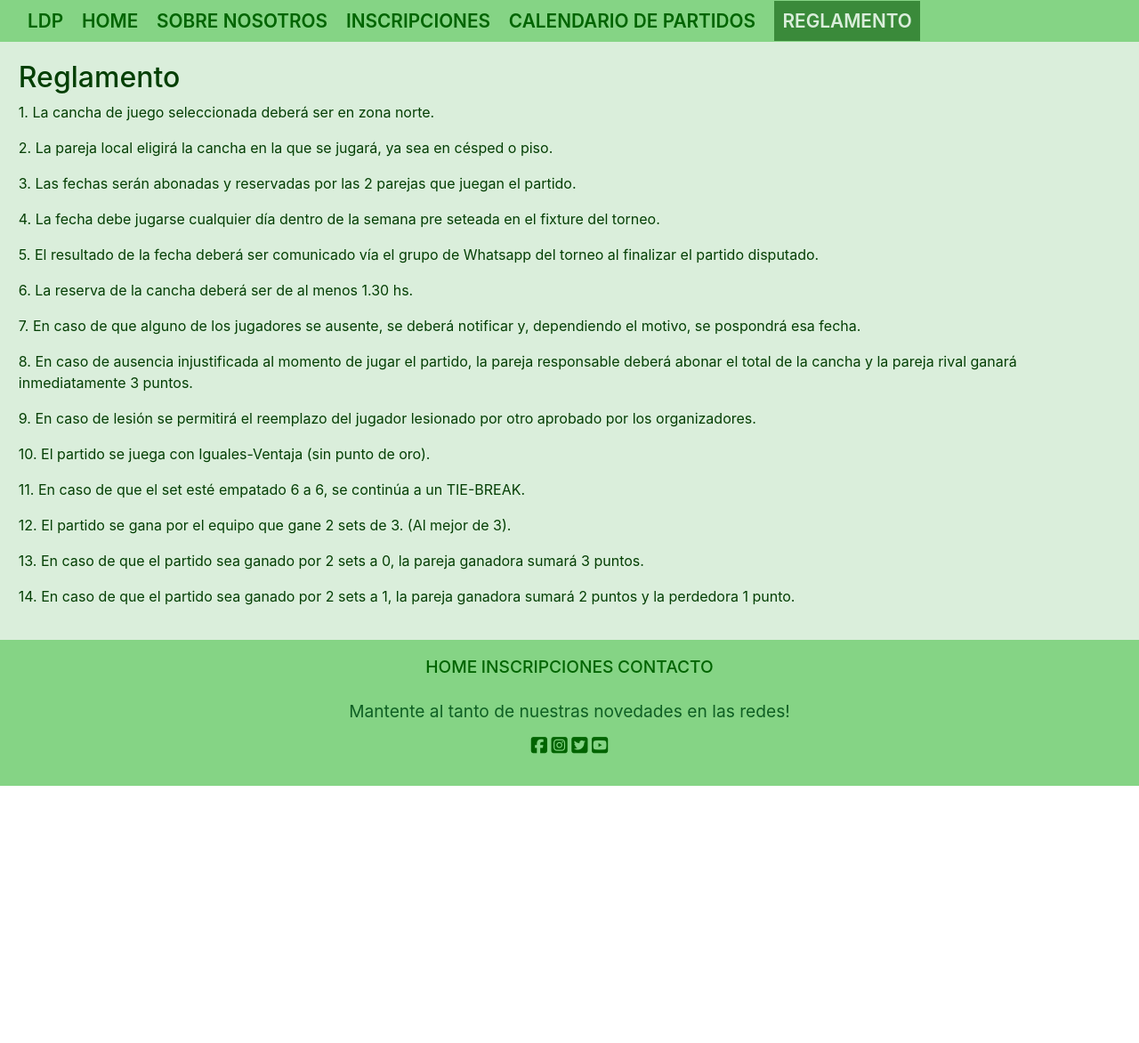
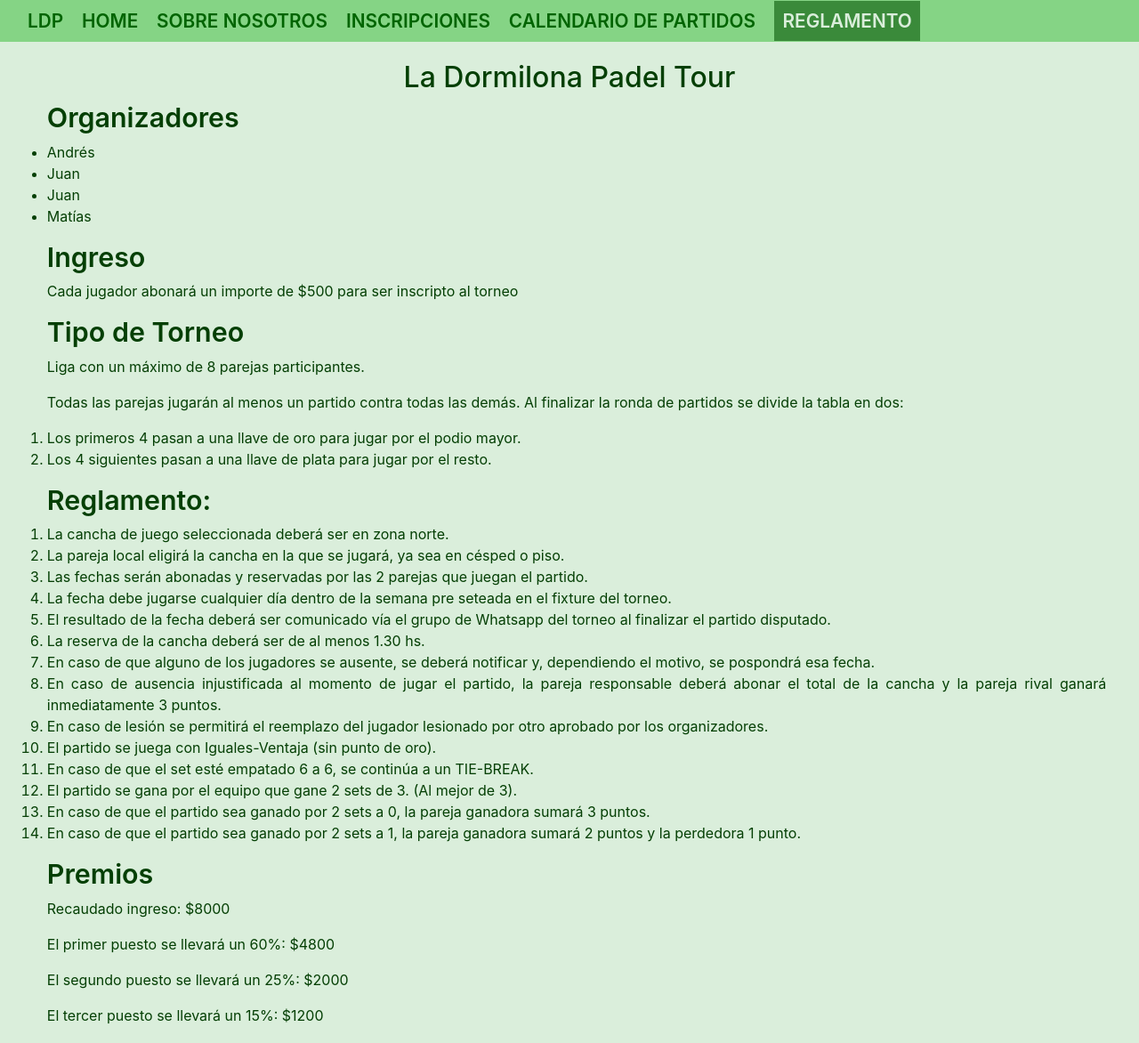
Before and after one commit to DrewArg/La_Dormilona_Padel_Tour-AndresFabbiano, a website: page pages/reglamento.html in a window 1280 px wide. Shown: the top 1172 px of the page at 89% size. Before the commit the page ends 883 px from the top, so only its background shows below. Drawn offline with nearby package versions, Linux system fonts and the light colour scheme.

Commit message:
arreglados varios temas

```diff
--- a/pages/reglamento.html
+++ b/pages/reglamento.html
@@ -40,35 +40,80 @@
 
     <main>
         <section class="main__section1">
+            <h2 class="main__section1--h2">La Dormilona Padel Tour</h2>
+
+
+            <h3 class="main__section1--h3">Organizadores</h3>
             <div class="main__section1--contenido">
-                <h2 class="main__section1--h2">Reglamento</h2>
+
+                <ul>
+                    <li>Andrés</li>
+                    <li>Juan</li>
+                    <li>Juan</li>
+                    <li>Matías</li>
+                </ul>
+
             </div>
 
+            <h3 class="main__section1--h3">Ingreso</h3>
+            <div class="main__section1--contenido">
+                <p> Cada jugador abonará un importe de $500 para ser inscripto al torneo</p>
+
+            </div>
+
+            <h3 class="main__section1--h3">Tipo de Torneo</h3>
             <div class="main__section1--contenido">
 
-                <p>1. La cancha de juego seleccionada deberá ser en zona norte.</p>
-                <p>2. La pareja local eligirá la cancha en la que se jugará, ya sea en césped o piso.</p>
-                <p>3. Las fechas serán abonadas y reservadas por las 2 parejas que juegan el partido.</p>
-                <p>4. La fecha debe jugarse cualquier día dentro de la semana pre seteada en el fixture del torneo.</p>
-                <p>5. El resultado de la fecha deberá ser comunicado vía el grupo de Whatsapp del torneo al finalizar el
-                    partido disputado.</p>
-                <p>6. La reserva de la cancha deberá ser de al menos 1.30 hs.</p>
-                <p>7. En caso de que alguno de los jugadores se ausente, se deberá notificar y, dependiendo el motivo,
-                    se
-                    pospondrá esa fecha.</p>
-                <p>8. En caso de ausencia injustificada al momento de jugar el partido, la pareja responsable deberá
-                    abonar
-                    el total de la cancha y la pareja rival ganará inmediatamente 3 puntos.</p>
-                <p>9. En caso de lesión se permitirá el reemplazo del jugador lesionado por otro aprobado por los
-                    organizadores.</p>
-                <p>10. El partido se juega con Iguales-Ventaja (sin punto de oro).</p>
-                <p>11. En caso de que el set esté empatado 6 a 6, se continúa a un TIE-BREAK.</p>
-                <p>12. El partido se gana por el equipo que gane 2 sets de 3. (Al mejor de 3).</p>
-                <p>13. En caso de que el partido sea ganado por 2 sets a 0, la pareja ganadora sumará 3 puntos.</p>
-                <p>14. En caso de que el partido sea ganado por 2 sets a 1, la pareja ganadora sumará 2 puntos y la
-                    perdedora 1 punto.</p>
+                <p>Liga con un máximo de 8 parejas participantes.</p>
+                <p>Todas las parejas jugarán al menos un partido contra todas las demás. Al finalizar la ronda de
+                    partidos se divide la tabla en dos:
+                <ol>
+                    <li>Los primeros 4 pasan a una llave de oro para jugar por el podio mayor.</li>
+                    <li>Los 4 siguientes pasan a una llave de plata para jugar por el resto.</li>
+                </ol>
+                </p>
+
 
             </div>
+
+            <h3 class="main__section1--h3">Reglamento:</h3>
+            <div class="main__section1--contenido">
+                <ol>
+                    <li>La cancha de juego seleccionada deberá ser en zona norte.</li>
+                    <li>La pareja local eligirá la cancha en la que se jugará, ya sea en césped o piso.</li>
+                    <li>Las fechas serán abonadas y reservadas por las 2 parejas que juegan el partido.</li>
+                    <li>La fecha debe jugarse cualquier día dentro de la semana pre seteada en el fixture del torneo.
+                    </li>
+                    <li>El resultado de la fecha deberá ser comunicado vía el grupo de Whatsapp del torneo al finalizar
+                        el
+                        partido disputado.</li>
+                    <li>La reserva de la cancha deberá ser de al menos 1.30 hs.</li>
+                    <li>En caso de que alguno de los jugadores se ausente, se deberá notificar y, dependiendo el motivo,
+                        se
+                        pospondrá esa fecha.</li>
+                    <li>En caso de ausencia injustificada al momento de jugar el partido, la pareja responsable deberá
+                        abonar
+                        el total de la cancha y la pareja rival ganará inmediatamente 3 puntos.</li>
+                    <li>En caso de lesión se permitirá el reemplazo del jugador lesionado por otro aprobado por los
+                        organizadores.</li>
+                    <li>El partido se juega con Iguales-Ventaja (sin punto de oro).</li>
+                    <li>En caso de que el set esté empatado 6 a 6, se continúa a un TIE-BREAK.</li>
+                    <li>El partido se gana por el equipo que gane 2 sets de 3. (Al mejor de 3).</li>
+                    <li>En caso de que el partido sea ganado por 2 sets a 0, la pareja ganadora sumará 3 puntos.</li>
+                    <li>En caso de que el partido sea ganado por 2 sets a 1, la pareja ganadora sumará 2 puntos y la
+                        perdedora 1 punto.</li>
+                </ol>
+            </div>
+            <h3 class="main__section1--h3">Premios</h3>
+            <div class="main__section1--contenido">
+
+                <p>Recaudado ingreso: $8000</p>
+                <p>El primer puesto se llevará un 60%: $4800</p>
+                <p>El segundo puesto se llevará un 25%: $2000</p>
+                <p>El tercer puesto se llevará un 15%: $1200</p>
+
+            </div>
+
 
         </section>
     </main>
--- a/sass/_responsiveDesktop.scss
+++ b/sass/_responsiveDesktop.scss
@@ -111,15 +111,26 @@
                 font-weight: 600;
                 text-align: center;
             }
+
+            &--h2 {
+                text-align: center;
+                font-size: 2rem;
+            }
+
             &--h3 {
-                text-align: center;
-                font-size: 2.2rem;
+                text-align: left;
+                font-size: 1.9rem;
                 font-weight: 600;
-                padding: 1rem;
+                padding-left: 2rem;
+            }
+            &--contenido {
+                padding-left: 2rem;
+                padding-right: 1rem;
+                text-align: justify;
             }
             &--text {
                 width: auto;
-                font-size: 1.4rem;
+                font-size: 1.6rem;
                 padding-bottom: 1rem;
             }
             &--imagen {
@@ -141,7 +152,6 @@
                 background-color: #d5e6d5;
                 color: rgb(25, 93, 17);
                 text-align: center;
-
             }
             &--tipoFila1 {
                 background-color: #26ac17;
--- a/sass/_responsiveMobile.scss
+++ b/sass/_responsiveMobile.scss
@@ -64,6 +64,15 @@
         }
     }
 
+    #header__nav--currentMenu {
+        background-color: #3a8a3a;
+        color: $Color-Principal;
+        font-weight: 600;
+        text-transform: uppercase;
+        text-decoration: none;
+        padding: 0.3rem;
+    }
+
     /* -/- MAIN -/- */
 
     .main {
@@ -72,8 +81,6 @@
             flex-direction: column;
             background-color: $Color-Principal;
             color: #043f04;
-            padding: 1.3rem;
-            justify-items: center;
 
             &--top {
                 padding: 1rem;
@@ -92,12 +99,17 @@
                 font-size: 2rem;
             }
             &--h3 {
-                text-align: center;
+                text-align: left;
                 font-size: 1.5rem;
+                padding-left: 2rem;
+            }
+            &--contenido {
+                padding-left: 2rem;
+                padding-right: 1rem;
+                text-align: justify;
             }
             &--text {
                 padding-bottom: 0.5rem;
-                text-align: center;
             }
             &--imagen {
                 width: 100%;
```
Also changed, not shown: pages/sobreNosotros.html (+27 -42 lines), sass/estilos.css, 1 other file.
